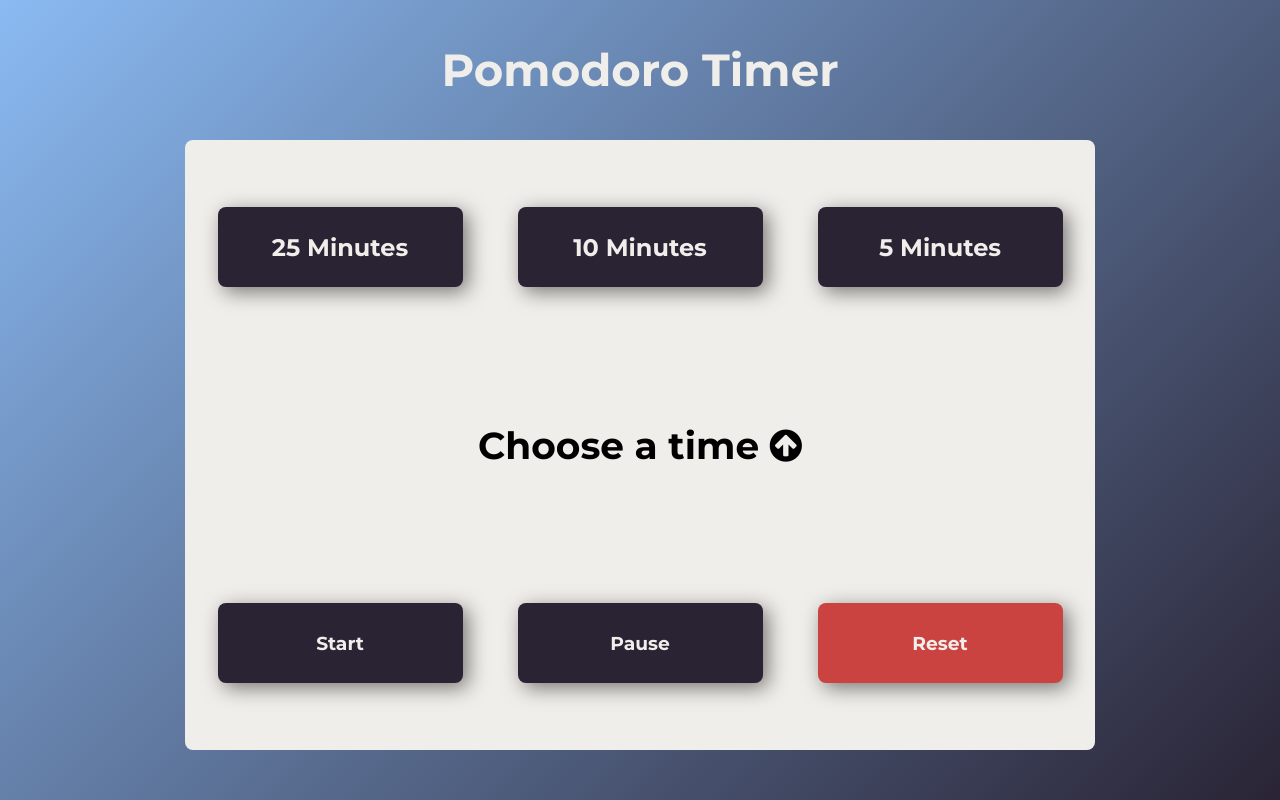
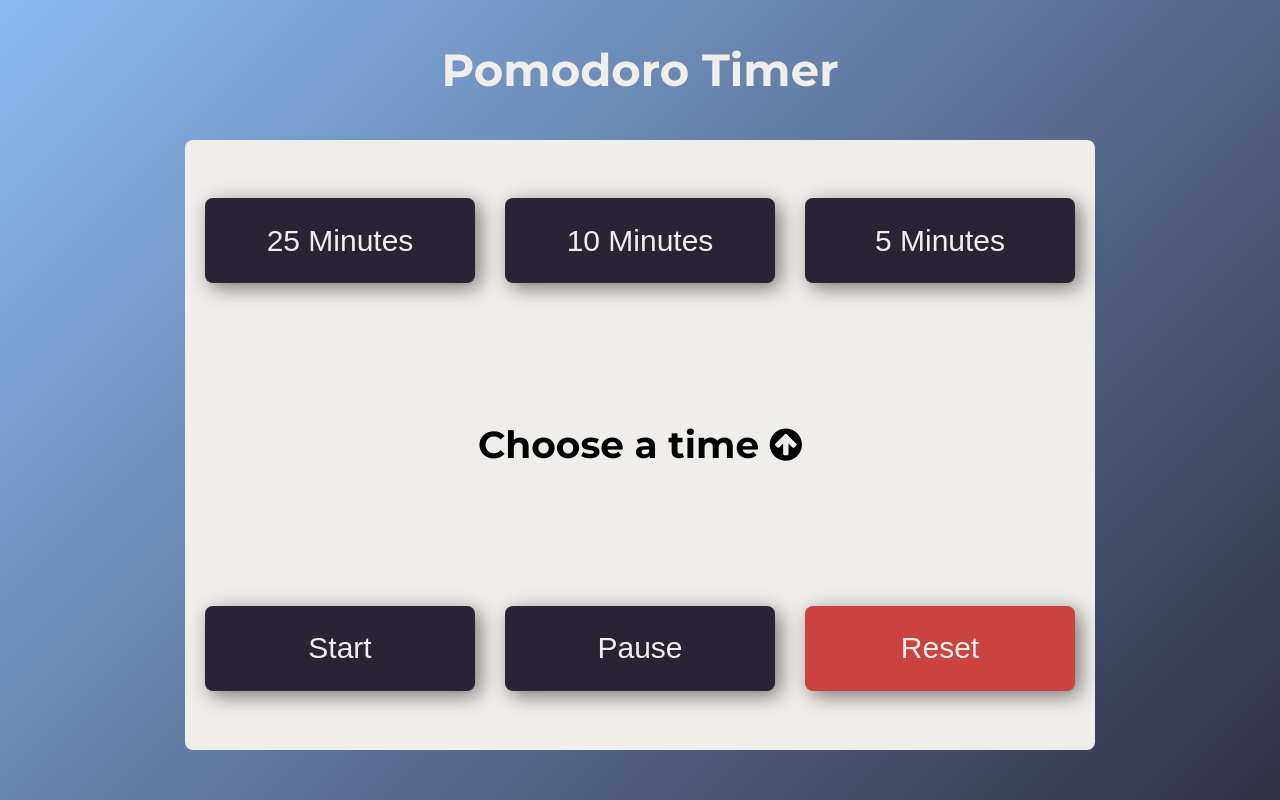
Before and after one commit to ZachJMoore/pomodoro-timer, a plain HTML site: page index.html in a window 1280 px wide. Shown: the top 800 px of the page. Drawn offline with Linux system fonts and the light colour scheme.

Commit message:
change h4 buttons to actual button tags

```diff
--- a/css/style.css
+++ b/css/style.css
@@ -50,7 +50,7 @@ body {
 body {
     padding: 5px;
     background: linear-gradient(135deg, #8abaf2 0%, #292334 100%);
-    height: 100vh;
+    height: 1000px;
 }
 
 .timer-title {
@@ -61,21 +61,26 @@ body {
 }
 
 .button-background {
+    font-size: 30px;
     display: flex;
     justify-content: center;
     align-items: center;
-    padding: 10px;
-    width: 25%;
-    height: 60px;
+    width: 30%;
+    height: 85px;
     background-color: #292334;
     color: #f0eeea;
+    border: 3px solid rgba(255, 255, 255, 0);
     border-radius: 8px;
     box-shadow: 5px 5px 20px rgba(0, 0, 0, 0.5);
     transform: translateY(0px);
     transition: .3s
 }
 
-.button-background:hover {
+.button-background:hover,
+.button-background:focus{
+    outline: none;
+    border: 4px solid #8abaf2;
+    border-radius: 8px;
     cursor: pointer;
     transform: translateY(-5px);
     box-shadow: 25px 25px 40px rgba(0, 0, 0, 0.5);
--- a/index.html
+++ b/index.html
@@ -26,17 +26,17 @@
         <h1 class="timer-title text-center">Pomodoro Timer</h1>
         <section class="timer-container flex-container space-around column">
             <section class="timer-options flex-container space-around">
-                <h2 class="button-background text-center" id="timeLarge">25 Minutes</h2>
-                <h2 class="button-background text-center" id="timeMedium">10 Minutes</h2>
-                <h2 class="button-background text-center" id="timeSmall">5 Minutes</h2>
+                <button class="button-background text-center" id="timeLarge">25 Minutes</button>
+                <button class="button-background text-center" id="timeMedium">10 Minutes</button>
+                <button class="button-background text-center" id="timeSmall">5 Minutes</button>
             </section>
             <section class="display flex-container">
                 <h2 id="timeDisplay">Choose a time <i class="fa fa-arrow-circle-up"></i></h2>
             </section>
             <section class="controls flex-container space-around">
-                <h3 class="button-background text-center" id="start">Start</h3>
-                <h3 class="button-background text-center" id="pause">Pause</h3>
-                <h3 class="button-background text-center" id="reset">Reset</h3>
+                <button class="button-background text-center" id="start">Start</button>
+                <button class="button-background text-center" id="pause">Pause</button>
+                <button class="button-background text-center" id="reset">Reset</button>
             </section>
         </section>
     </section>
```
